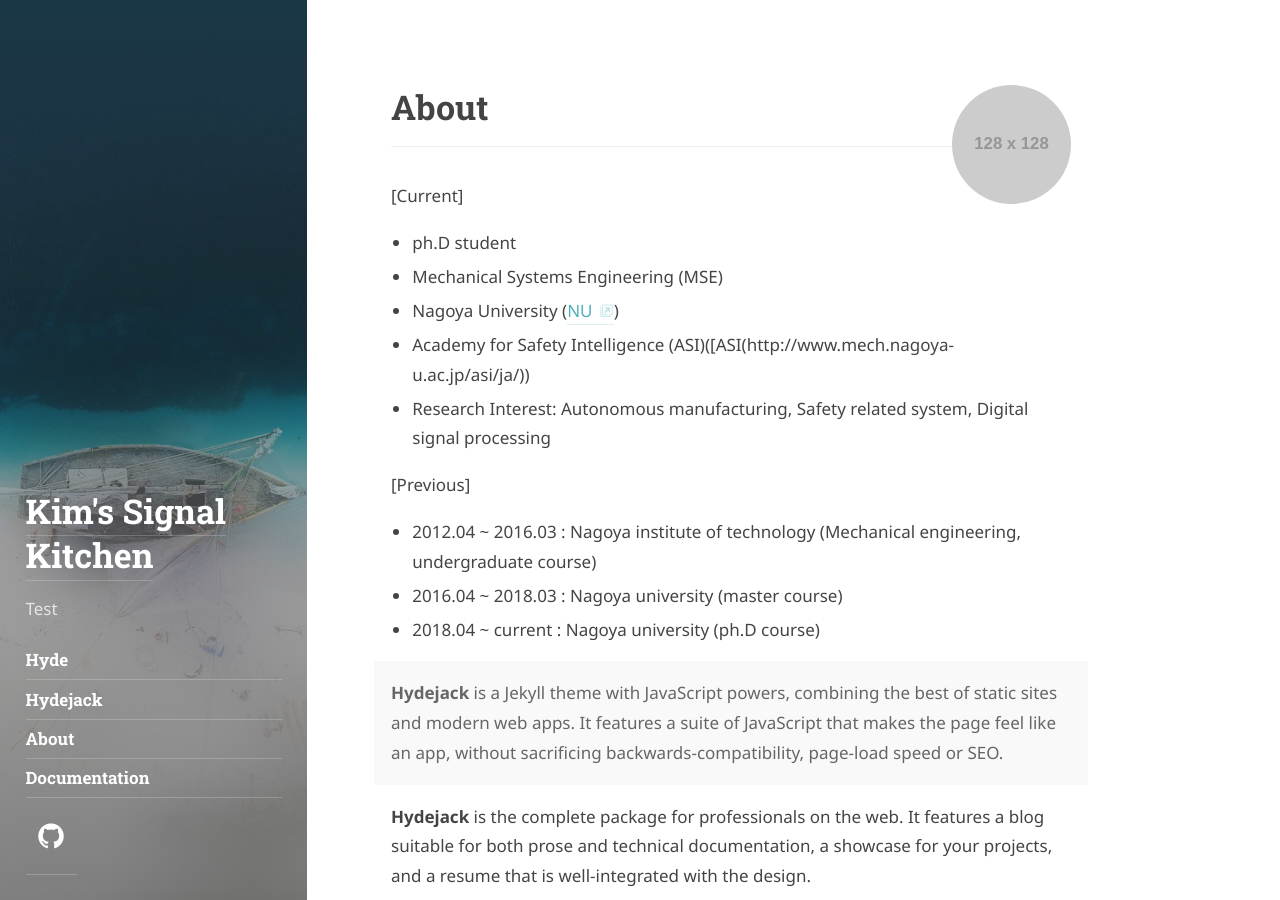
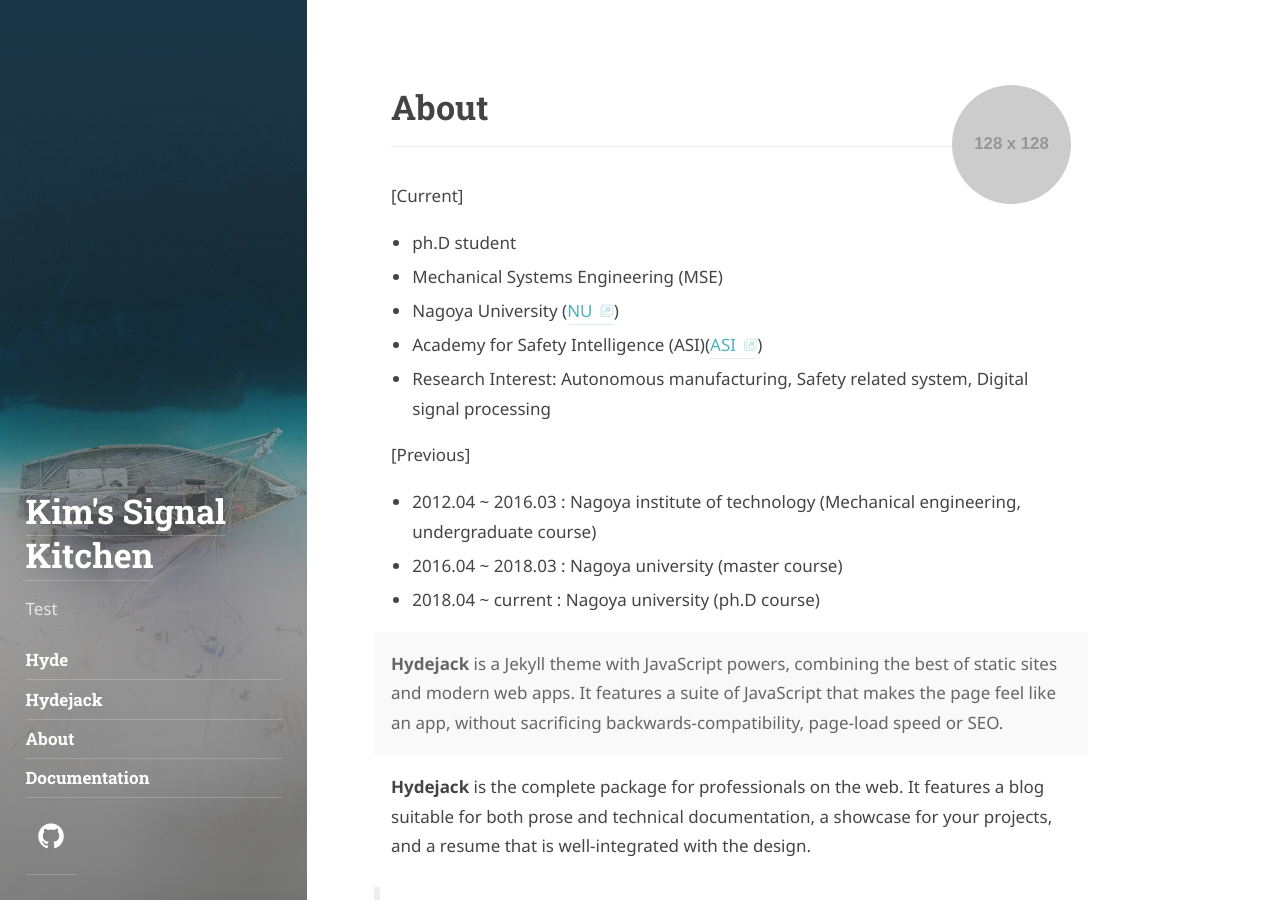
Before and after one commit to Kim-3957/Kim-3957.github.io, a Jekyll site: the page built from about.md, in a window 1280 px wide and 900 px high. Built offline with Jekyll 4.4.1, drawn with Linux system fonts in a browser that asks for light colours; some web fonts are replaced.

Commit message:
Update authors.yml

```diff
--- a/_data/authors.yml
+++ b/_data/authors.yml
@@ -12,7 +12,7 @@
     * ph.D student
     * Mechanical Systems Engineering (MSE)
     * Nagoya University ([NU](http://en.nagoya-u.ac.jp/))
-    * Academy for Safety Intelligence (ASI)([ASI(http://www.mech.nagoya-u.ac.jp/asi/ja/))
+    * Academy for Safety Intelligence (ASI)([ASI](http://www.mech.nagoya-u.ac.jp/asi/ja/))
     * Research Interest: Autonomous manufacturing, Safety related system, Digital signal processing
 
     [Previous]
```
